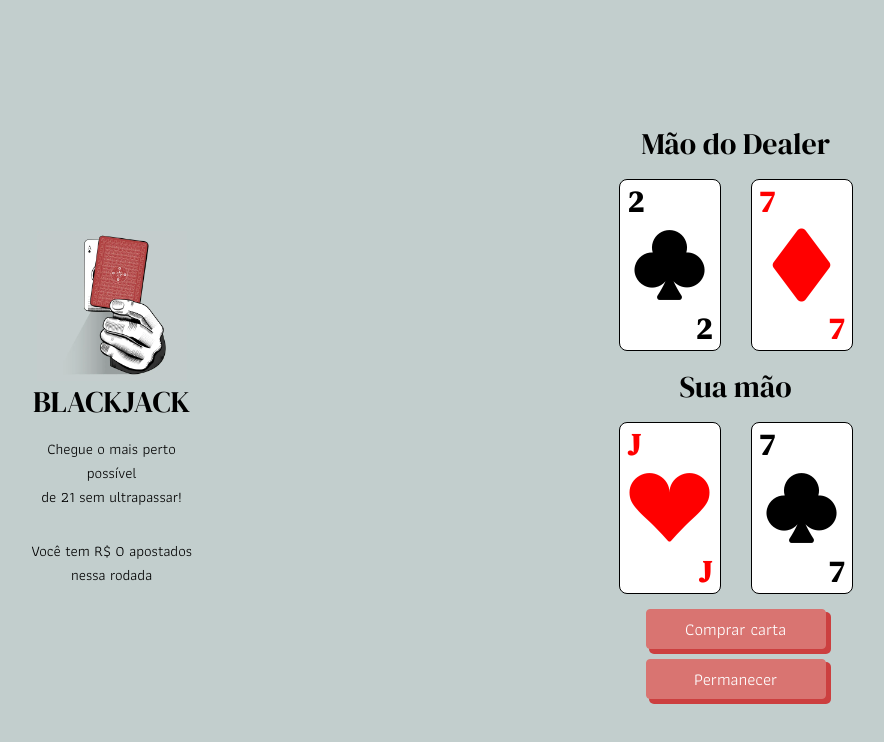
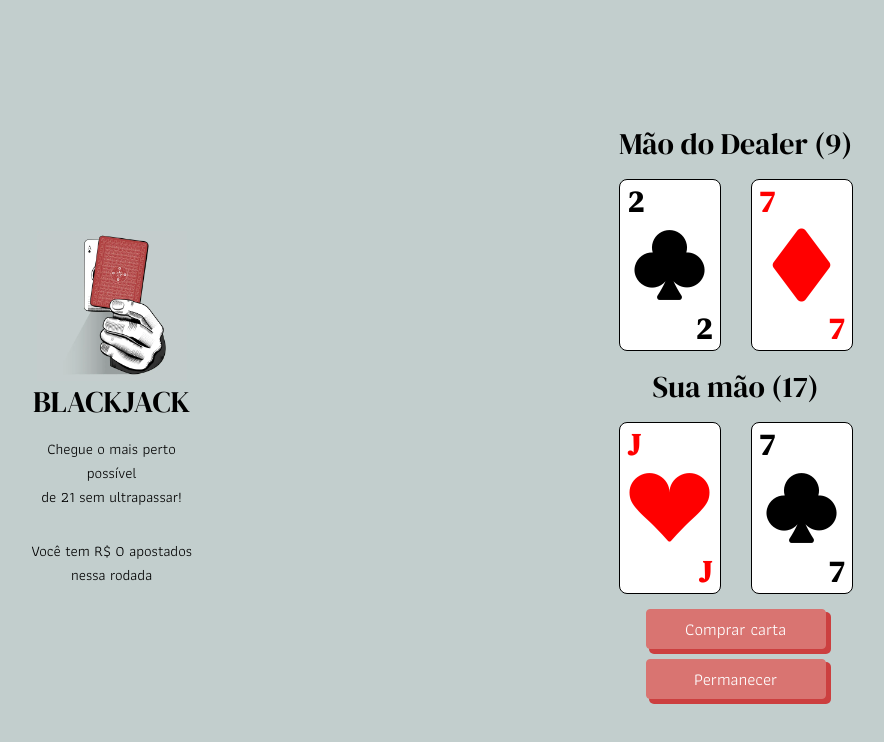
Before and after one commit to luismenslin/blackjack, a React (Create React App) app: page / in a window 1280 px wide. Both pictures are taken after a click on the button "Apostar e iniciar jogo!". Shown: the top 742 px of the page, without its empty margins (12-896 px from the left). Built offline with nearby package versions, Linux system fonts and the light colour scheme.

Commit message:
somando valores das cartas

```diff
--- a/src/App/Components/GameStarted/GameActionsContainer.tsx
+++ b/src/App/Components/GameStarted/GameActionsContainer.tsx
@@ -27,6 +27,7 @@ const GameActionsContainer = () => {
             const { randomCard, updatedList: newList } = getRandomCardAndUpdateDeckList(updatedList);
             updatedList = newList;
 
+            //Não está renderizando CSS
             // if (i === 0) {
             //     randomCard.isDown = true;
             // }
@@ -50,9 +51,31 @@ const GameActionsContainer = () => {
         setDeckList(() => updatedList);
     }
 
+    const convertCardNumberToValue = (number: string): number => {
+        if (['J', 'Q', 'K'].includes(number)) {
+            return 10;
+        }
+        else if (number === 'A') {
+            return 11;
+        }
+        else {
+            return parseInt(number);
+        }
+    };
+
+    const calculateHandSum = (hand: cardProps[]): number => {
+        let sum = 0;
+        for (const card of hand) {
+            sum += convertCardNumberToValue(card.number);
+        }
+        return sum;
+    };
+
     return (
         <div className={styles.container}>
-            <h1 className={styles.title}>Mão do Dealer</h1>
+            <div>
+                <h1 className={styles.title}>Mão do Dealer ({calculateHandSum(dealerHand)})</h1>
+            </div>
 
             <div className={styles.handDeck}>
                 {dealerHand.map((cardData, index) => (
@@ -65,7 +88,9 @@ const GameActionsContainer = () => {
                 ))}
             </div>
 
-            <h1 className={styles.title}>Sua mão</h1>
+            <div>
+                <h1 className={styles.title}>Sua mão ({calculateHandSum(playerHand)})</h1>
+            </div>
 
             <div className={styles.handDeck}>
                 {playerHand.map((cardData, index) => (
@@ -77,7 +102,6 @@ const GameActionsContainer = () => {
                     />
                 ))}
             </div>
-
             <Button label="Comprar carta" onClick={handleBuyCardClick}/>
             <Button label="Permanecer" onClick={() => true}/>
         </div>
```
